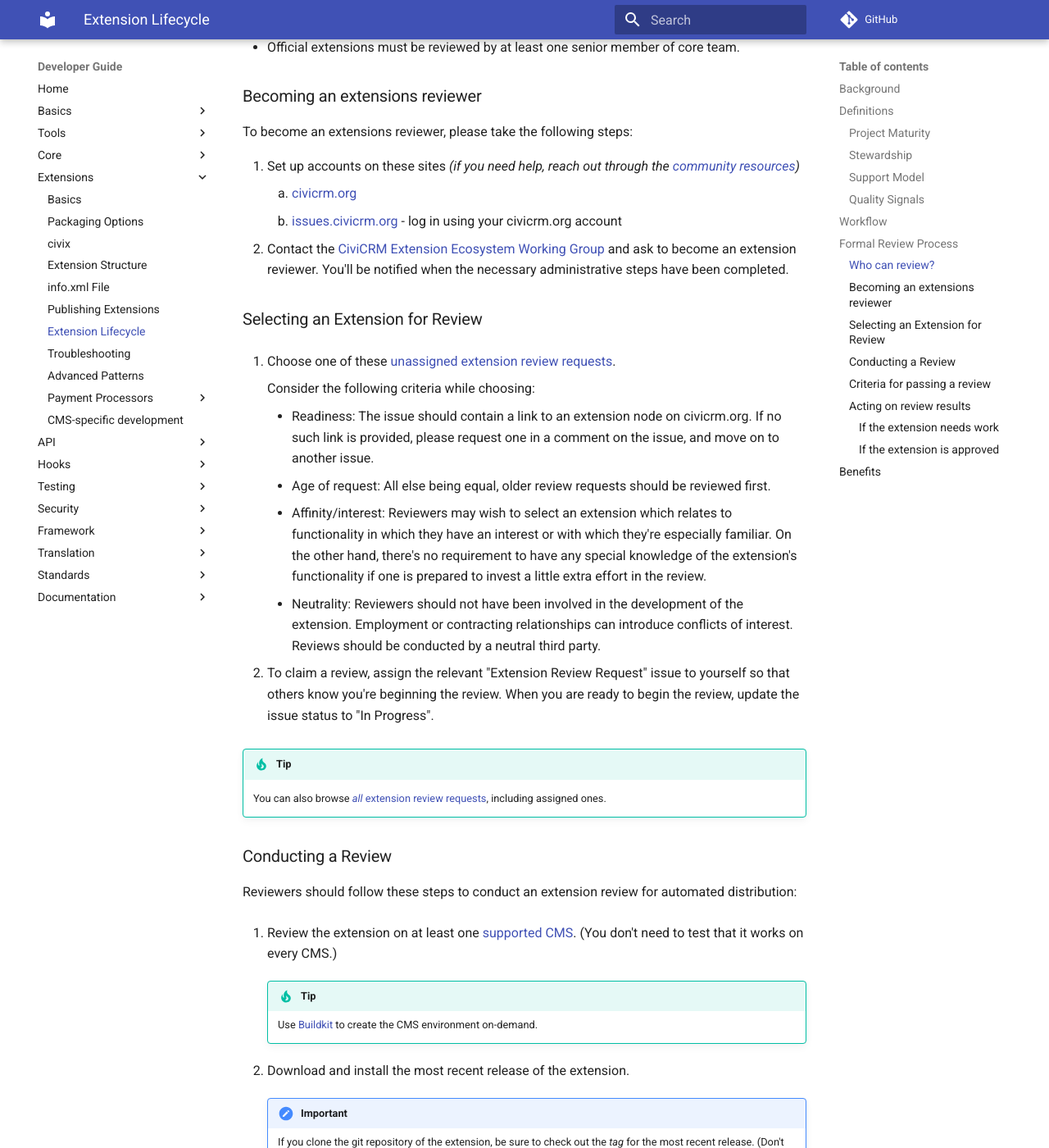
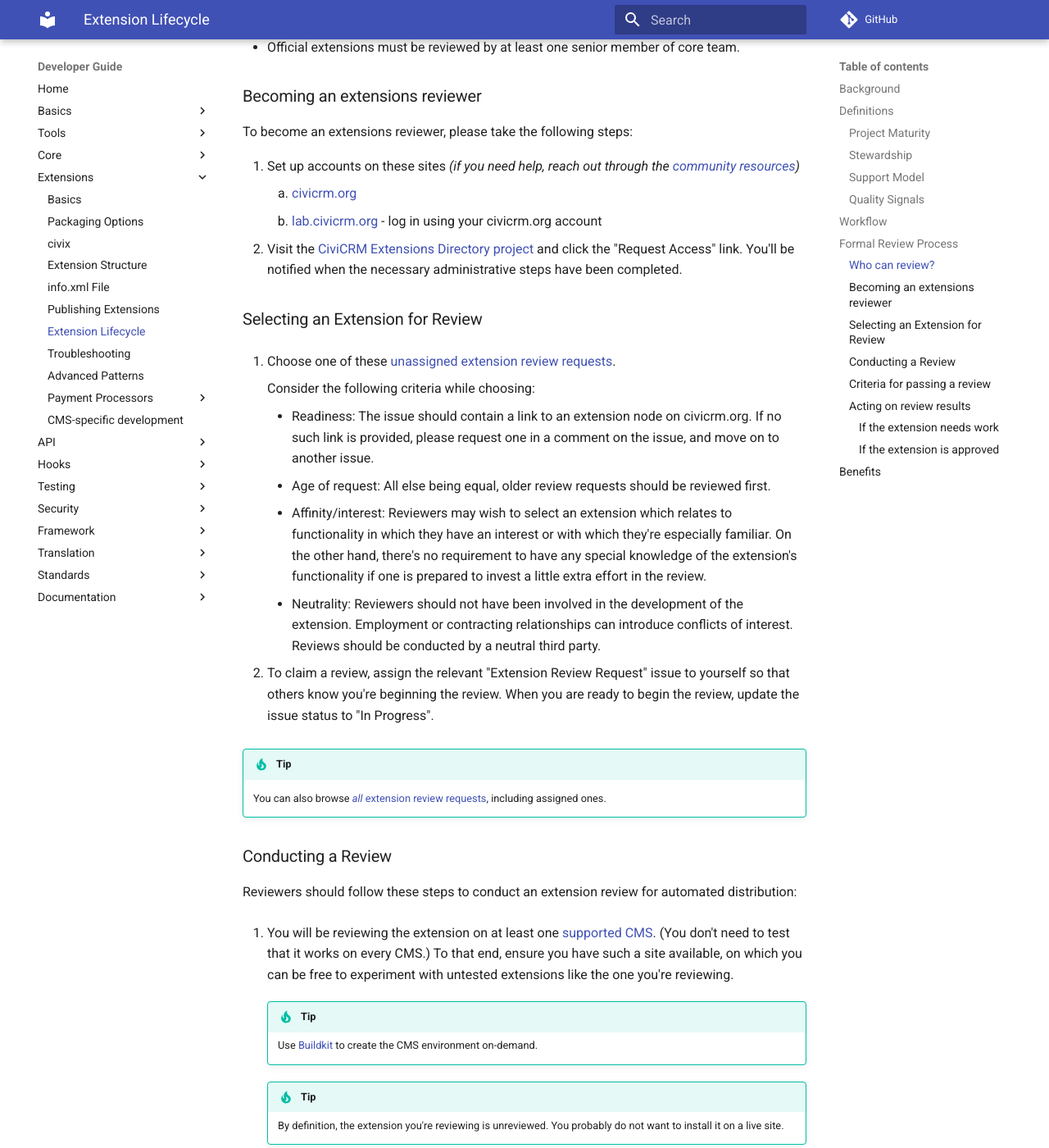
Before and after one commit to civicrm/civicrm-dev-docs, an MkDocs documentation site: the page built from docs/extensions/lifecycle.md, in a window 1280 px wide and 1400 px high, scrolled down 5084 px. Shown: the whole window at 82% size. Built offline with MkDocs 1.6.1 and Material for MkDocs 9.7.7, drawn with Linux system fonts in a browser that asks for light colours; comment, search, counter and statistics services are not loaded; old or Windows-style settings are respelled for this version of MkDocs; some of the changed text lies outside the part shown.

Commit message:
Replaced jira references with gitlab references

```diff
--- a/docs/extensions/lifecycle.md
+++ b/docs/extensions/lifecycle.md
@@ -117,12 +117,12 @@
 
 1. Set up accounts on these sites *(if you need help, reach out through the [community resources](/basics/community.md))*
     1.  [civicrm.org](https://civicrm.org/user/)
-    1.  [issues.civicrm.org](https://issues.civicrm.org/jira/login.jsp) - log in using your civicrm.org account
-1.  Contact the [CiviCRM Extension Ecosystem Working Group](https://civicrm.org/working-groups/extension-ecosystem) and ask to become an extension reviewer. You'll be notified when the necessary administrative steps have been completed.
+    1.  [lab.civicrm.org](https://lab.civicrm.org/) - log in using your civicrm.org account
+1.  Visit the [CiviCRM Extensions Directory project](https://lab.civicrm.org/extensions/extensions-directory) and click the "Request Access" link. You'll be notified when the necessary administrative steps have been completed.
 
 ### Selecting an Extension for Review
 
-1. Choose one of these [unassigned extension review requests](https://issues.civicrm.org/jira/issues/?filter=28711).
+1. Choose one of these [unassigned extension review requests](https://lab.civicrm.org/extensions/extensions-directory/issues?scope=all&utf8=%E2%9C%93&state=opened&assignee_id=None&label_name[]=Extension%20Review%20Request).
 
     Consider the following criteria while choosing:
 
@@ -134,16 +134,19 @@
 1.  To claim a review, assign the relevant "Extension Review Request" issue to yourself so that others know you're beginning the review. When you are ready to begin the review, update the issue status to "In Progress".
 
 !!! tip
-    You can also browse [*all* extension  review requests](https://issues.civicrm.org/jira/issues/?filter=28710), including assigned ones.
+    You can also browse [*all* extension  review requests](https://lab.civicrm.org/extensions/extensions-directory/issues?scope=all&utf8=%E2%9C%93&label_name[]=Extension%20Review%20Request), including assigned ones.
 
 ### Conducting a Review
 
 Reviewers should follow these steps to conduct an extension review for automated distribution:
 
-1. Review the extension on at least one [supported CMS](https://docs.civicrm.org/user/en/latest/website-integration/choosing-your-cms/). (You don't need to test that it works on every CMS.)
+1. You will be reviewing the extension on at least one [supported CMS](https://docs.civicrm.org/user/en/latest/website-integration/choosing-your-cms/). (You don't need to test that it works on every CMS.) To that end, ensure you have such a site available, on which you can be free to experiment with untested extensions like the one you're reviewing.
 
     !!! tip
         Use [Buildkit](https://github.com/civicrm/civicrm-buildkit) to create the CMS environment on-demand.
+
+    !!! tip
+        By definition, the extension you're reviewing is unreviewed. You probably do not want to install it on a live site.
 
 1. Download and install the most recent release of the extension.
 
@@ -167,7 +170,7 @@
 
     * Attach or link to your review document in the "Extension Review Request" issue that you assigned to yourself.
 
-    * Here is an [example review document](https://issues.civicrm.org/jira/secure/attachment/57472/ExtensionreviewUnsubscribeEmailDataEntryScreenEXT-27.odt) &mdash; *but don't copy-paste from this example document (use the criteria table below for the most up-to-date criteria).*
+    * Here is an [example review document](https://docs.google.com/spreadsheets/d/1-dJmHBYjZDPMB3F69axUH6OCjWgvbv0zzKkUjDL1YRM/edit#gid=0) &mdash; *but don't copy-paste from this example document (use the criteria table below for the most up-to-date criteria).*
 
 
 1. Use all of the information gained in the review to decide whether to approve the extension.
@@ -241,4 +244,4 @@
 | Marketing	| The project is included in official marketing literature about CiviCRM	| "Stable", "Official" projects
 | QA	| The `civicrm.org` build-bot runs extension tests for PRs (own repo)	| "Official" projects (regardless of stability)
 | QA	| The `civicrm.org` build-bot runs extension tests for PRs (civicrm-core repo)	| "Official" projects ("Stable" or "Incubation")
-| Support	| The project may have its own space or component on "issues.civicrm.org" (JIRA)	| "Official" projects (regardless of stability)
+| Support	| The project may have its own space or component on "lab.civicrm.org"	| "Official" projects (regardless of stability)
```
